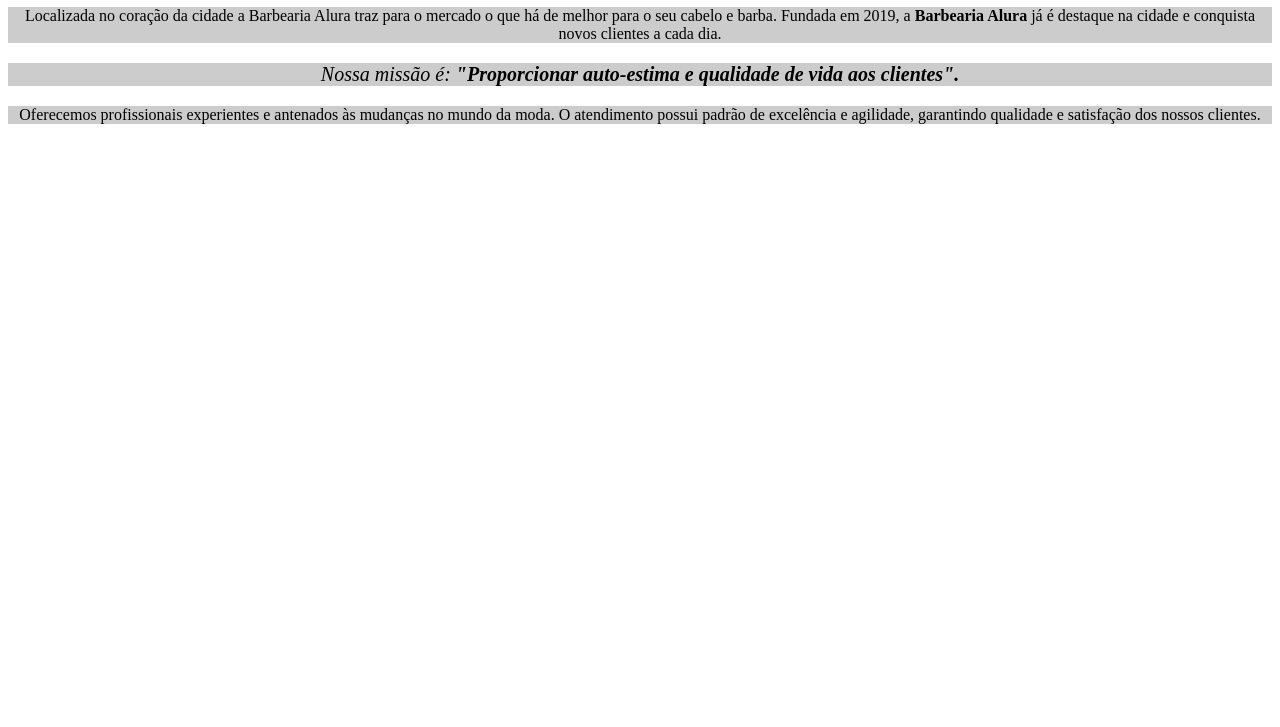
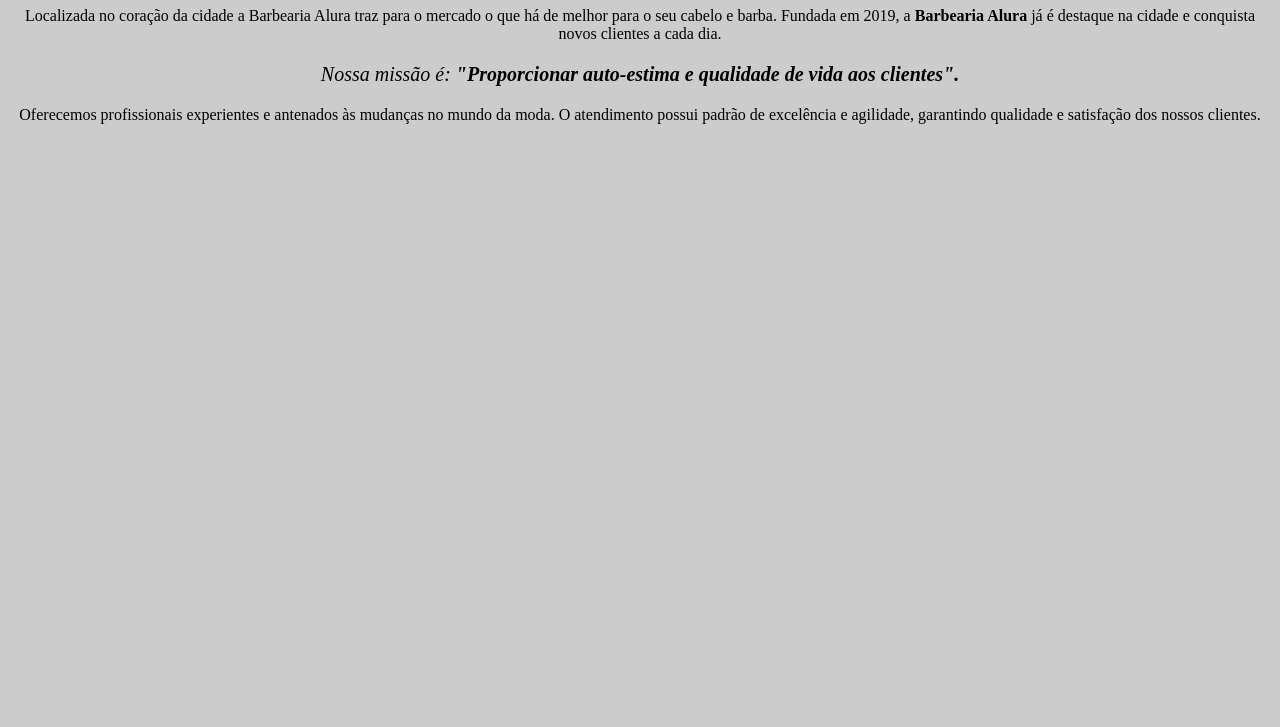
Before and after one commit to PedroTorazzi/primeiro-repositorio, a plain HTML site: page index.html in a window 1280 px wide. Shown: the part 73-800 px from the top of the page. Drawn offline with Linux system fonts and the light colour scheme.

Commit message:
Update index.html

```diff
--- a/index.html
+++ b/index.html
@@ -3,6 +3,9 @@
 
 <head>     <meta charset="UTF-8">        <title>Barbearia Alura</title>
 <style>
+body{
+    background:#CCCCCC ;
+}
 p {
     text-align:center ;
     background:#CCCCCC ;
```
